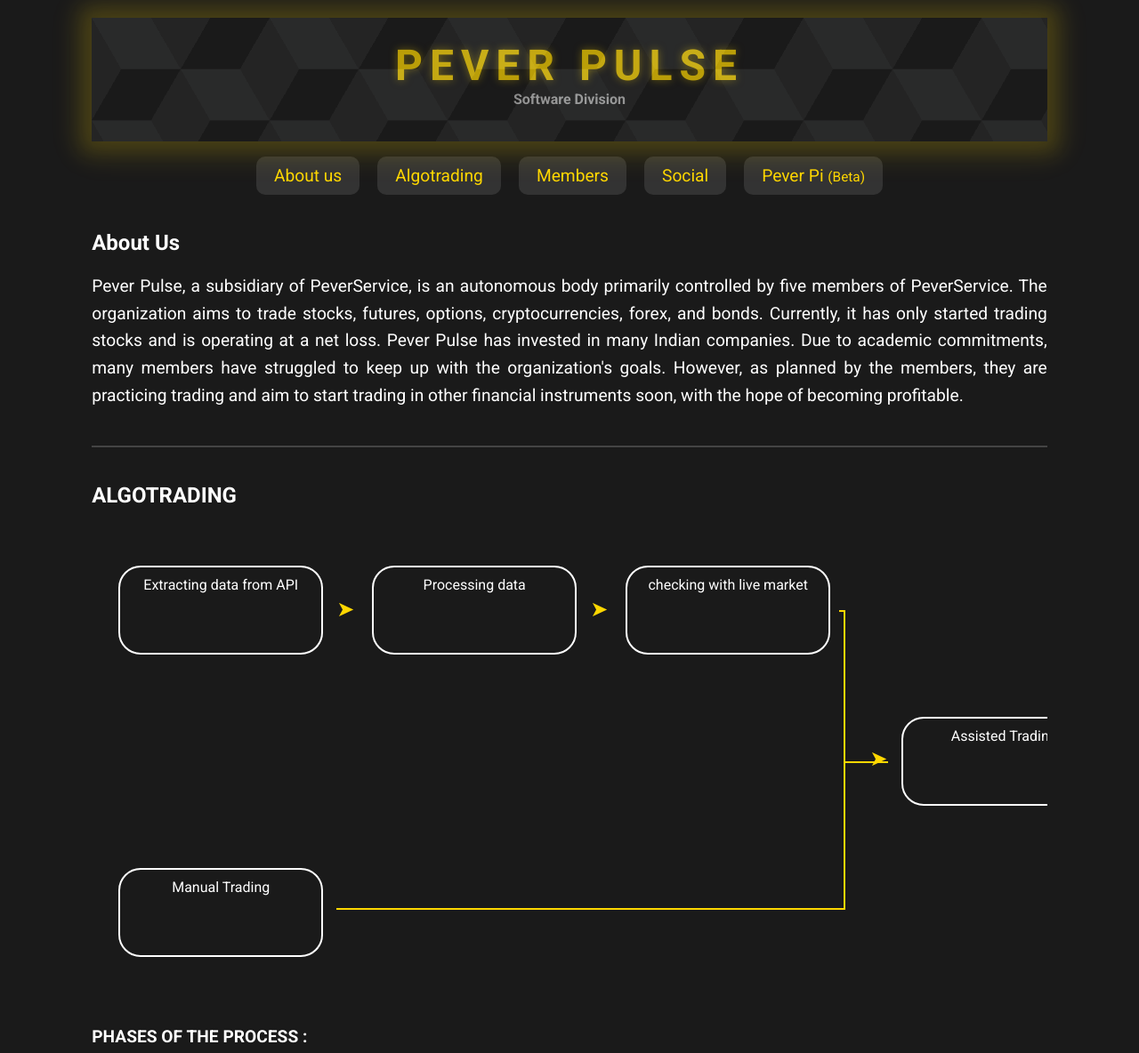
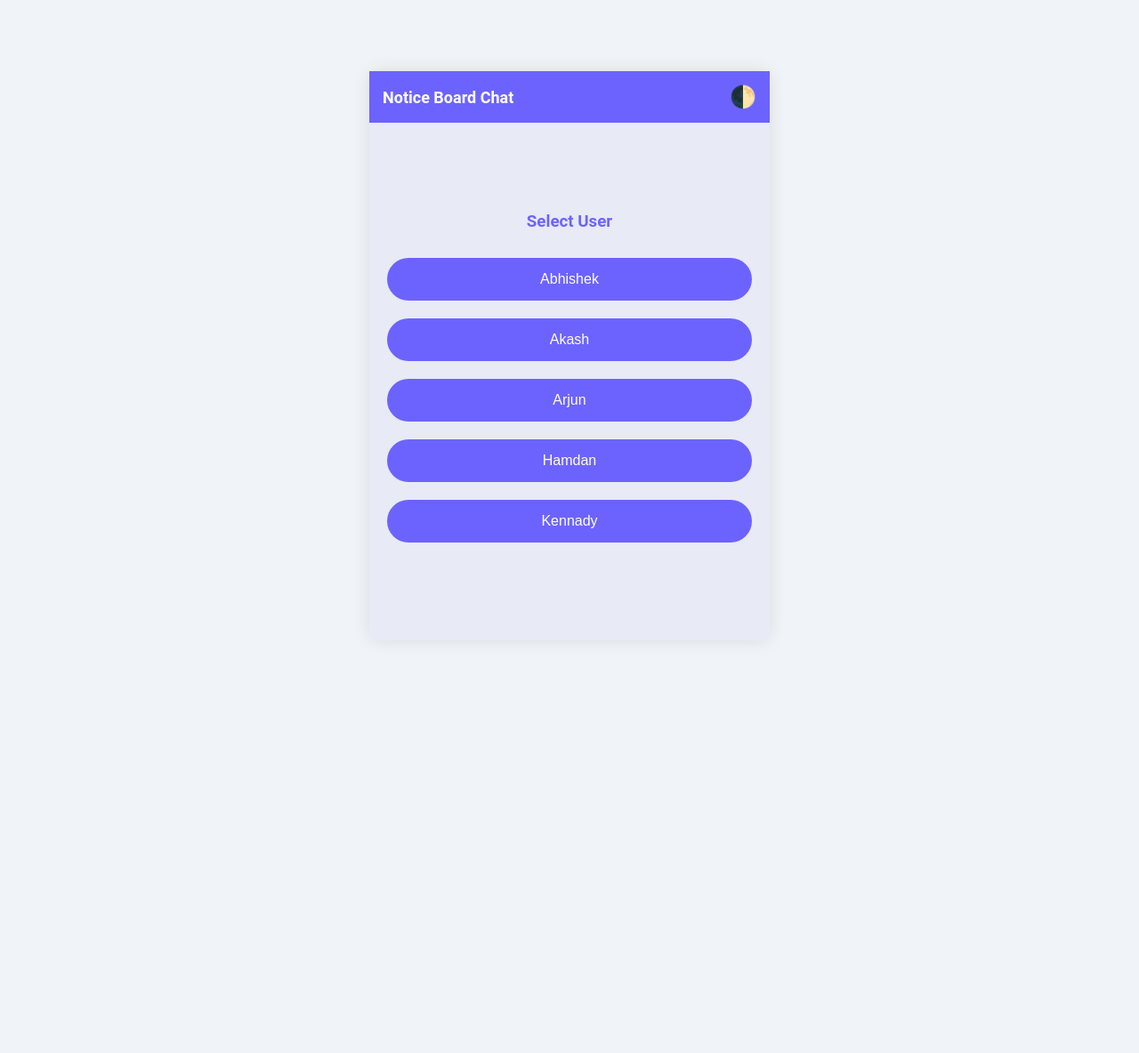
Before and after one commit to afishyke/peverpulse.github.io, a plain HTML site: page index.html in a window 1280 px wide. Shown: the top 1184 px of the page at 89% size. After the commit the page ends 800 px from the top, so only its background shows below. Drawn offline with nearby package versions, Linux system fonts and the light colour scheme.

Commit message:
Update index.html

```diff
--- a/index.html
+++ b/index.html
@@ -3,430 +3,333 @@
 <head>
     <meta charset="UTF-8">
     <meta name="viewport" content="width=device-width, initial-scale=1.0">
-    <title>Pever Pulse - Personal Webpage</title>
-    <!-- AOS Library -->
-    <link href="https://cdn.jsdelivr.net/npm/aos@2.3.4/dist/aos.css" rel="stylesheet">
-    <link href="https://fonts.googleapis.com/css2?family=Montserrat:wght@700&display=swap" rel="stylesheet">
-    <link href="https://fonts.googleapis.com/css2?family=Roboto:wght@400;700&display=swap" rel="stylesheet">
+    <title>HEM CHAT</title>
     <style>
-        /* Universal box-sizing */
+        :root {
+            --primary-color: #6C63FF;
+            --secondary-color: #4CAF50;
+            --background-light: #F0F4F8;
+            --text-light: #333333;
+            --chat-light: #E8EAF6;
+            --message-light: #BBDEFB;
+            --sent-message-light: #C8E6C9;
+
+            --background-dark: #1A1A2E;
+            --text-dark: #E0E0E0;
+            --chat-dark: #16213E;
+            --message-dark: #0F3460;
+            --sent-message-dark: #1A5D1A;
+        }
+
+        .dark-mode {
+            --background-color: var(--background-dark);
+            --text-color: var(--text-dark);
+            --chat-background: var(--chat-dark);
+            --message-background: var(--message-dark);
+            --sent-message-background: var(--sent-message-dark);
+        }
+
+        .light-mode {
+            --background-color: var(--background-light);
+            --text-color: var(--text-light);
+            --chat-background: var(--chat-light);
+            --message-background: var(--message-light);
+            --sent-message-background: var(--sent-message-light);
+        }
+
         * {
             box-sizing: border-box;
+            margin: 0;
+            padding: 0;
         }
 
         body {
-            background-color: #1a1a1a;
-            color: #ffffff;
-            font-family: 'Roboto', Arial, sans-serif;
-            margin: 0;
-            padding: 0;
-            overflow-x: hidden;
+            font-family: 'Roboto', sans-serif;
+            background-color: var(--background-color);
+            color: var(--text-color);
+            height: 100vh;
+            display: flex;
+            justify-content: center;
+            align-items: center;
+            transition: background-color 0.3s ease;
         }
 
         .container {
-            width: 87%;
-            margin: auto;
-            padding: 20px;
+            width: 100%;
+            max-width: 450px;
+            height: 100vh;
+            background-color: var(--chat-background);
+            box-shadow: 0 0 20px rgba(0,0,0,0.1);
+            display: flex;
+            flex-direction: column;
+            transition: background-color 0.3s ease;
         }
 
         .header {
-            width: 100%;
-            padding: 25px;
-            background: #1a1a1a;
+            background-color: var(--primary-color);
+            padding: 15px;
             text-align: center;
-            position: relative;
+            font-size: 18px;
+            font-weight: bold;
+            color: #fff;
+            display: flex;
+            justify-content: space-between;
+            align-items: center;
         }
 
-        .header h1 {
-            margin: 0;
-            font-size: 3rem;
-            letter-spacing: 0.5rem;
-            color: #FFD700;
-            text-shadow: 0 0 10px rgba(255, 215, 0, 0.5);
+        .theme-toggle {
+            background: none;
+            border: none;
+            color: #fff;
+            font-size: 24px;
+            cursor: pointer;
         }
 
-        .header h2 {
-            margin: 0;
-            font-size: 1rem;
-            color: #bbb;
+        #user-selection {
+            padding: 20px;
+            flex-grow: 1;
+            display: flex;
+            flex-direction: column;
+            justify-content: center;
         }
 
-        .header:before {
-            content: '';
-            position: absolute;
-            top: 0;
-            left: 0;
-            width: 100%;
-            height: 110%;
-            --s: 200px;
-            --c1: #1d1d1d;
-            --c2: #4e4f51;
-            --c3: #3c3c3c;
-            background: repeating-conic-gradient(
-                    from 30deg,
-                    #0000 0 120deg,
-                    var(--c3) 0 180deg
-                )
-                calc(0.5 * var(--s)) calc(0.5 * var(--s) * 0.577),
-              repeating-conic-gradient(
-                from 30deg,
-                var(--c1) 0 60deg,
-                var(--c2) 0 120deg,
-                var(--c3) 0 180deg
-              );
-            background-size: var(--s) calc(var(--s) * 0.577);
-            box-shadow: 0 0 20px 10px rgba(255, 215, 0, 0.5), 0 0 30px 15px rgba(255, 215, 0, 0.3), 0 0 40px 20px rgba(255, 215, 0, 0.1);
-            opacity: 0.3;
-        }
-
-        .interactive-menu {
-            display: flex;
-            justify-content: center;
-            margin-top: 30px;
-            margin-bottom: 30px;
-        }
-
-        .interactive-menu a {
-            background-color: #333;
-            color: #FFD700;
-            text-decoration: none;
-            padding: 10px 20px;
-            margin: 0 10px;
-            border-radius: 10px;
-            font-size: 1.2em;
-            transition: background-color 0.3s ease, transform 0.3s ease;
-        }
-
-        .interactive-menu a:hover {
-            background-color: #FFD700;
-            color: #333;
-            transform: scale(1.1);
-            box-shadow: 0 4px 8px rgba(255, 215, 0, 0.5);
-        }
-
-        .section {
-            margin: 40px 0;
-        }
-
-        .bio p {
-            font-size: 1.2em;
-            line-height: 1.6;
-            text-align: justify;
-        }
-
-        .contact, .social {
-            display: flex;
-            justify-content: center;
-            flex-wrap: wrap;
-        }
-
-        .contact div, .social div {
-            margin: 10px;
+        #user-selection h3 {
+            color: var(--primary-color);
+            margin-bottom: 20px;
             text-align: center;
         }
 
-        footer {
-            text-align: center;
-            padding: 20px 0;
-            border-top: 1px solid #444;
-            margin-top: 40px;
+        #user-selection button {
+            background-color: var(--primary-color);
+            color: white;
+            border: none;
+            padding: 15px;
+            margin: 10px 0;
+            border-radius: 25px;
+            font-size: 16px;
+            cursor: pointer;
+            transition: background-color 0.3s ease;
         }
 
-        .social-icon {
-            width: 24px;
-            height: 24px;
+        #user-selection button:hover {
+            background-color: var(--secondary-color);
         }
 
-        a {
-            color: #FFD700;
-            text-decoration: none;
+        .password-popup {
+            background-color: rgba(0, 0, 0, 0.8);
+            position: fixed;
+            top: 0;
+            left: 0;
+            right: 0;
+            bottom: 0;
+            display: none;
+            justify-content: center;
+            align-items: center;
         }
 
-        h2 {
-            font-weight: bold;
-            color: #FFFFFF;
+        .password-popup-content {
+            background-color: var(--chat-background);
+            padding: 30px;
+            border-radius: 10px;
+            width: 90%;
+            max-width: 300px;
         }
 
-        h3 {
-            font-weight: bold;
-            color: #FFD700;
+        .password-popup h3 {
+            color: var(--primary-color);
+            margin-bottom: 20px;
+            text-align: center;
         }
 
-        .flowchart-container {
-            overflow-x: auto;
-            white-space: nowrap;
-            margin: 20px 0;
-            display: flex;
-            justify-content: center;
+        .password-popup input {
+            width: 100%;
+            padding: 10px;
+            margin: 10px 0;
+            border: 1px solid var(--primary-color);
+            border-radius: 5px;
+            font-size: 16px;
+            background-color: var(--chat-background);
+            color: var(--text-color);
         }
 
-        .flowchart-container::-webkit-scrollbar {
-            width: 6px;
-            height: 6px;
+        .password-popup button {
+            width: 100%;
+            padding: 10px;
+            background-color: var(--primary-color);
+            color: white;
+            border: none;
+            border-radius: 5px;
+            font-size: 16px;
+            cursor: pointer;
+            transition: background-color 0.3s ease;
         }
 
-        .flowchart-container::-webkit-scrollbar-thumb {
-            background-color: #FFD700;
-            border-radius: 10px;
+        .password-popup button:hover {
+            background-color: var(--secondary-color);
         }
 
-        .flowchart-container::-webkit-scrollbar-track {
-            background-color: #2a2a2a;
-            border-radius: 10px;
+        #chat-area {
+            display: none;
+            flex-direction: column;
+            height: 100%;
         }
 
-        .flowchart {
-            display: inline-block;
-            position: relative;
-            height: 500px;
-            width: 1600px;
+        .chat-window {
+            flex-grow: 1;
+            overflow-y: auto;
+            padding: 15px;
         }
 
-        .box {
-            width: 230px;
-            height: 100px;
-            border: 2px solid #ffffff;
+        .message {
+            background-color: var(--message-background);
+            color: var(--text-color);
+            border-radius: 10px;
             padding: 10px;
-            text-align: center;
-            line-height: 1.2;
-            overflow-wrap: break-word;
-            border-radius: 25px;
-            transition: transform 0.1s ease, box-shadow 0.3s ease;
-            position: absolute;
-            z-index: 1;
-            opacity: 0;
+            margin-bottom: 10px;
+            max-width: 80%;
+            align-self: flex-start;
+            box-shadow: 0 1px 1px rgba(0,0,0,0.1);
         }
 
-        .box:hover {
-            transform: scale(1.1);
-            box-shadow: 0 4px 8px rgba(255, 215, 0, 0.5);
-            border-color: #FFD700;
-            z-index: 10;
+        .message.sent {
+            background-color: var(--sent-message-background);
+            align-self: flex-end;
         }
 
-        .box.in-view {
-            opacity: 1;
-            transition: opacity 1s, transform 1s;
+        .message .sender {
+            font-weight: bold;
+            margin-bottom: 5px;
+            color: var(--primary-color);
         }
 
-        .arrow {
-            position: absolute;
-            width: 0;
-            height: 0;
-            border-left: 10px solid transparent;
-            border-right: 10px solid transparent;
-            border-top: 20px solid #ffffff;
+        .input-area {
+            display: flex;
+            padding: 10px;
+            background-color: var(--chat-background);
         }
 
-        .arrow-right {
-            transform: rotate(0deg);
+        #message-input {
+            flex-grow: 1;
+            padding: 10px;
+            border: 1px solid var(--primary-color);
+            border-radius: 20px;
+            margin-right: 10px;
+            font-size: 16px;
+            background-color: var(--chat-background);
+            color: var(--text-color);
         }
 
-        .line {
-            position: absolute;
-            background-color: gold;
+        #send-button {
+            background-color: var(--primary-color);
+            color: white;
+            border: none;
+            padding: 10px 20px;
+            border-radius: 50%;
+            cursor: pointer;
+            transition: background-color 0.3s ease;
         }
 
-        .line.vertical {
-            width: 2px;
+        #send-button:hover {
+            background-color: var(--secondary-color);
         }
 
-        .line.horizontal {
-            height: 2px;
+        @media (min-width: 768px) {
+            .container {
+                height: 80vh;
+                max-height: 700px;
+                border-radius: 10px;
+            }
         }
-	/* Additional styles for the members section */
-#members-section {
-    width: 800px;
-    margin: auto;
-    background-color: #1a1a1a;
-    padding: 20px;
-    border-radius: 10px;
-    box-shadow: 0 0 15px rgba(0, 0, 0, 0.5);
-    text-align: center;
-}
-
-#members-section .title {
-    font-size: 3em; /* Change this to your desired font size */
-    color: #ffd700; /* Change this to your desired color */
-    margin-bottom: 20px;
-}
-
-.member {
-    display: flex;
-    flex-direction: column;
-    align-items: center;
-    margin-bottom: 20px;
-}
-
-.member img {
-    border-radius: 50%;
-    width: 150px;
-    height: 150px;
-    object-fit: cover;
-    border: 2px solid #ffd700;
-    margin-bottom: 15px;
-}
-
-.member h2 {
-    margin: 10px 0;
-    color: #ffd700;
-}
-
-.member p {
-    margin: 0 0 15px;
-}
-
-#social-section {
-    text-align: center;
-    margin-top: 40px;
-}
-
-#social-section h2 {
-    font-size: 2em;
-    color: #ffd700;
-}
-
-#social-section p {
-    display: flex;
-    justify-content: center;
-    align-items: center;
-    margin: 20px 0;
-}
-
-#social-section img {
-    margin-right: 10px;
-}
-
-
     </style>
 </head>
-<body>
+<body class="light-mode">
     <div class="container">
-        <header class="header">
-            <h1>PEVER PULSE</h1>
-            <h2>Software Division</h2>
-        </header>
-
-        <div class="interactive-menu">
-            <a href="#about">About us</a>
-            <a href="#algotrading">Algotrading</a>
-            <a href="#members-section">Members</a>
-            <a href="#social-section">Social</a>
-            <a href="https://peverpi.github.io/peverpi/#hi-there-" target="_blank">
-                Pever Pi <span style="font-size: 0.8em;">(Beta)</span>
-            </a>
+        <div class="header">
+            <span>Notice Board Chat</span>
+            <button class="theme-toggle" onclick="toggleTheme()">🌓</button>
+        </div>
+        <div id="user-selection">
+            <h3>Select User</h3>
+            <button onclick="selectUser('Abhishek')">Abhishek</button>
+            <button onclick="selectUser('Akash')">Akash</button>
+            <button onclick="selectUser('Arjun')">Arjun</button>
+            <button onclick="selectUser('Hamdan')">Hamdan</button>
+            <button onclick="selectUser('Kennady')">Kennady</button>
         </div>
 
-        <div class="section bio" id="about" data-aos="fade-right">
-            <h2>About Us</h2>
-            <p>Pever Pulse, a subsidiary of PeverService, is an autonomous body primarily controlled by five members of PeverService. The organization aims to trade stocks, futures, options, cryptocurrencies, forex, and bonds. Currently, it has only started trading stocks and is operating at a net loss. Pever Pulse has invested in many Indian companies. Due to academic commitments, many members have struggled to keep up with the organization's goals. However, as planned by the members, they are practicing trading and aim to start trading in other financial instruments soon, with the hope of becoming profitable.</p>
-        </div>
-        <hr style="border: 1px solid #444; margin: 20px 0;">
-
-        <div class="section bio" id="algotrading" data-aos="fade-right">
-            <h2>ALGOTRADING</h2>
-        </div>
-
-        <div class="flowchart-container">
-            <div class="flowchart" data-aos="fade-right">
-                <div style="color: gold; font-size: 24px; position: absolute; top: 60px; left: 275px;">&#10148;</div>
-                <div style="color: gold; font-size: 24px; position: absolute; top: 60px; left: 560px;">&#10148;</div>
-                <div class="box left" id="box1" style="top: 25px; left: 30px;">Extracting data from API</div>
-                <div style="color: gold; font-size: 24px; position: absolute; top: 230px; left: 1160px;">&#10148;</div>
-                <div style="color: gold; font-size: 24px; position: absolute; top: 228px; left: 874px;">&#10148;</div>
-
-                <div class="box left" id="box2" style="top: 25px; left: 315px;">Processing data</div>
-                <div class="line horizontal" style="width: 50px; top: 245px; left: 845px;"></div>
-                <div class="box left" id="box3" style="top: 25px; left: 600px;">checking with live market</div>
-                <div class="line horizontal" style="width: 33px; top: 410px; left: 410px;"></div>
-                <div class="box right" id="box6" style="top: 365px; left: 30px;">Manual Trading</div>
-                <div class="line vertical" style="height: 170px; top: 75px; left: 845px;"></div>
-                <div class="line horizontal" style="width: 6px; top: 75px; left: 840px;"></div>
-                <div class="line horizontal" style="width: 570px; top: 410px; left: 275px;"></div>
-                <div class="line vertical" style="height: 167px; top: 245px; left: 845px;"></div>
-                <div class="box right" id="box4" style="top: 195px; left: 910px;">Assisted Trading</div>
-
-                <div class="box right" id="box5" style="top: 195px; left: 1200px;">Automated Trading</div>
-            </div>
-        </div>
-	<div class="section bio" data-aos="fade-left">
-	    <p><strong> PHASES OF THE PROCESS :</strong>
-            <p><strong>1. Extracting data from API:</strong> In this phase, the algorithm retrieves historical and real-time market data from APIs (Application Programming Interfaces) provided by exchanges, brokers, or third-party data vendors. This data is used to train and test the algorithm.</p>
-            <p><strong>2. Processing data:</strong> The retrieved data is processed and cleaned to remove any errors or inconsistencies. This phase includes data normalization, handling missing values, and transforming the data into a format suitable for the algorithm.</p>
-            <p><strong>3. Parallel checking with live market:</strong> In this phase, the algorithm is run in parallel with the live market, using historical data to simulate trades. This helps to identify potential issues and measure the algorithm's performance in real-time.</p>
-            <p><strong>4. Manual trading:</strong> The algorithm is used to generate trade signals, which are then executed manually by a human trader. This allows the trader to review and confirm each trade before execution.</p>
-            <p><strong>5. Assisted trading:</strong> The algorithm generates trade signals, which are automatically executed by a trading system. The system allows for human intervention if necessary, such as modifying or canceling trades.</p>
-            <p><strong>6. Automated trading:</strong> The algorithm is fully automated, generating and executing trades without human intervention. This phase requires rigorous testing and monitoring to ensure the algorithm performs as expected under various market conditions.</p>
-        </div>
-	<hr style="border: 1px solid #444; margin: 20px 0;">
-
-        <div class="members section" data-aos="fade-right" id="members-section">
-            <div class="title">Members</div>
-            <div class="member">
-                <img src="https://i.ibb.co/JRmFhGF/Whats-App-Image-2024-07-05-at-13-25-56-6be8d8bf.jpg" alt="Hamdan Haroon">
-                <h2>Hamdan Haroon</h2>
-                <p>Team head.</p>
-            </div>
-	    <div class="member">
-                <img src="https://i.ibb.co/J2HG8qt/renjeev.jpg" alt="Arjun Renjeev">
-                <h2>Arjun Renjeev</h2>
-                <p>Senior stock picker .</p>
-            </div>
-	    <div class="member">
-                <img src="https://i.ibb.co/JCgBvK0/kandy.jpg" alt="kandy">
-                <h2>Kenady B Paul</h2>
-                <p>Trade manager.</p>
-            </div>
-	    <div class="member">
-                <img src="https://i.ibb.co/dDmdNB9/settan-patty.jpg" alt="Arjun Renjeev">
-                <h2>Akash Ani</h2>
-                <p>Software head.</p>
-            </div>
-
-
-        <div class="section bio" data-aos="fade-right" id="social-section">
-            <h2>Follow Us</h2>
-            <p>
-                <a href="https://www.instagram.com/peverpulse?igsh=MWg1eW85bmNiNnFt" target="_blank">
-                    <img src="https://i.pinimg.com/originals/f5/27/44/f52744b91adbd1af680e9f4372515fb1.jpg" alt="Instagram" class="social-icon">
-                    Instagram
-                </a>
-            </p>
-        </div>
-
-        <div class="section contact" data-aos="fade-up">
-            <div>
-                <h3>Contact Us</h3>
-                <p>Email: peverpulse@gmail.com</p>
-                <p>Phone: +91 97787 38614</p>
+        <div class="password-popup" id="password-popup">
+            <div class="password-popup-content">
+                <h3>Enter Password</h3>
+                <input type="password" id="password-input" placeholder="Enter your password">
+                <button onclick="checkPassword()">Submit</button>
             </div>
         </div>
 
-        <footer>
-            <p>&copy; 2024 Pever Pulse. All rights reserved.</p>
-        </footer>
+        <div id="chat-area">
+            <div class="chat-window" id="chat-window"></div>
+            <div class="input-area">
+                <input type="text" id="message-input" placeholder="Type a message...">
+                <button id="send-button">➤</button>
+            </div>
+        </div>
     </div>
 
-    <script src="https://cdn.jsdelivr.net/npm/aos@2.3.4/dist/aos.js"></script>
     <script>
-        AOS.init();
+        let userName = '';
+        const passwords = {
+            'Abhishek': 'rit',
+            'Akash': 'skyjerk',
+            'Arjun': 'leorenjeev',
+            'Hamdan': 'hemboihilltop',
+            'Kennady': 'gedi'
+        };
 
-        document.addEventListener("DOMContentLoaded", function() {
-            const boxes = document.querySelectorAll('.box');
-            const observer = new IntersectionObserver(entries => {
-                entries.forEach(entry => {
-                    if (entry.isIntersecting) {
-                        entry.target.classList.add('in-view');
-                    }
-                });
-            }, {
-                threshold: 0.1
-            });
+        function selectUser(user) {
+            userName = user;
+            document.getElementById('user-selection').style.display = 'none';
+            document.getElementById('password-popup').style.display = 'flex';
+        }
 
-            boxes.forEach(box => {
-                observer.observe(box);
-            });
+        function checkPassword() {
+            const inputPassword = document.getElementById('password-input').value.toLowerCase().trim();
+            if (inputPassword === passwords[userName].toLowerCase()) {
+                document.getElementById('password-popup').style.display = 'none';
+                document.getElementById('chat-area').style.display = 'flex';
+                document.querySelector('.header span').textContent = `Notice Board Chat - ${userName}`;
+            } else {
+                alert('Incorrect password! Please try again.');
+            }
+        }
+
+        document.getElementById('send-button').addEventListener('click', sendMessage);
+        document.getElementById('message-input').addEventListener('keypress', function (e) {
+            if (e.key === 'Enter') {
+                sendMessage();
+            }
         });
+
+        function sendMessage() {
+            const input = document.getElementById('message-input');
+            const message = input.value.trim();
+            if (message) {
+                appendMessage(userName, message, true);
+                input.value = '';
+            }
+        }
+
+        function appendMessage(sender, text, sent = false) {
+            const chatWindow = document.getElementById('chat-window');
+            const messageElement = document.createElement('div');
+            messageElement.className = `message ${sent ? 'sent' : ''}`;
+            messageElement.innerHTML = `<div class="sender">${sender}</div><div>${text}</div>`;
+            chatWindow.appendChild(messageElement);
+            chatWindow.scrollTop = chatWindow.scrollHeight;
+        }
+
+        function toggleTheme() {
+            document.body.classList.toggle('dark-mode');
+            document.body.classList.toggle('light-mode');
+        }
     </script>
 </body>
 </html>
```
